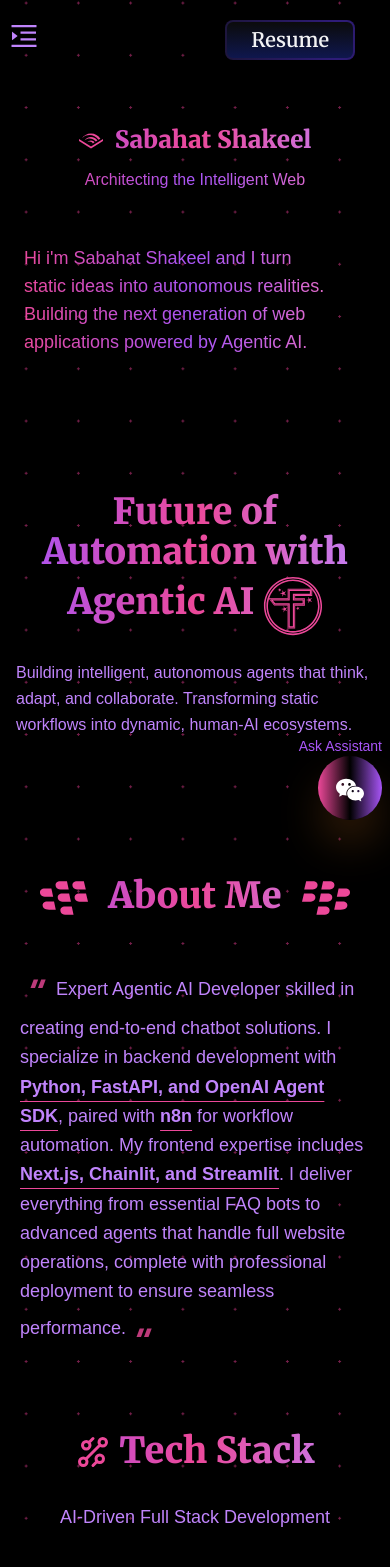
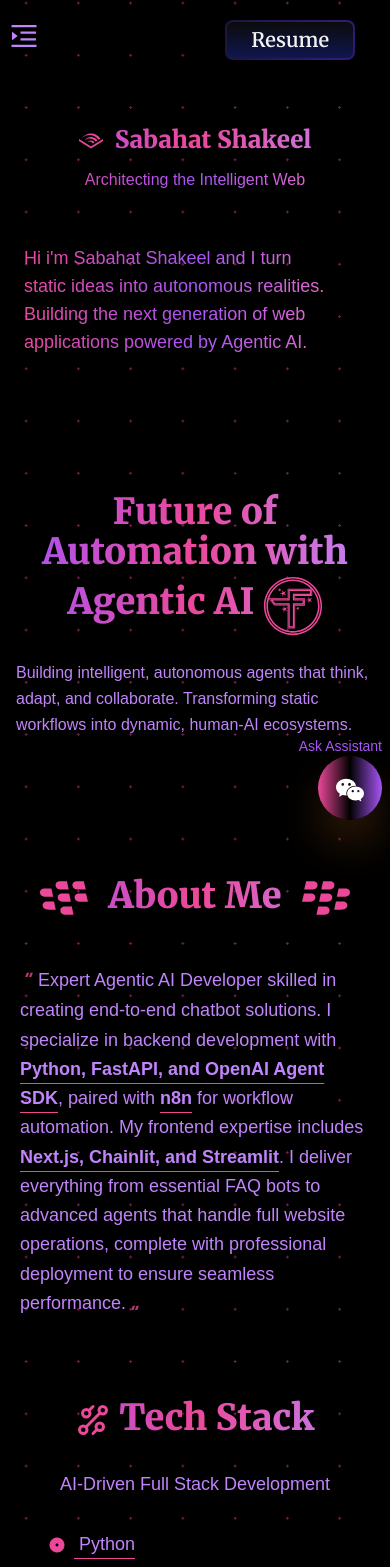
Before and after one commit to Sabahat-Shakeel/Agentic-Portfolio, a Next.js app: page / in a window 390 px wide. Shown: the top 1567 px of the page. Built offline with nearby package versions, Linux system fonts and the light colour scheme; a web font is replaced by a local one.

Commit message:
fixed responsive dimension

```diff
--- a/src/app/components/about/about.tsx
+++ b/src/app/components/about/about.tsx
@@ -9,10 +9,10 @@
 export default function AboutMe() {
   return (
     <section >
-      <div className={` ${sour_gummy.className} text-start py-12 px-1 `}>
+      <div className={`${sour_gummy.className} text-start py-12 px-1`}>
       <h1 className={`${merrweight.className} text-4xl text-center mb-11 bg-gradient-to-r from-purple-500 via-pink-500 to-purple-400 bg-clip-text text-transparent mt-11`}> <FaBlackberry className="inline-block -scale-x-100  mr-3  text-5xl text-pink-500 " /> About Me < FaBlackberry className="inline-block ml-3 text-5xl text-pink-500 " /></h1>
 
-      <p className="text-start text-purple-400 text-lg leading-relaxed lg:p-4 "><CgQuote className="inline-block mb-3 text-4xl text-pink-500/80" />
+      <p className="text-start text-purple-400 text-lg leading-relaxed lg:p-4 "><CgQuote className="inline-block mb-3 text-md text-pink-500/80" />
         Expert Agentic AI Developer skilled in creating end-to-end chatbot solutions.
         I specialize in backend development with{" "}
         <span className="font-bold underline underline-offset-8 decoration-pink-500">
@@ -26,7 +26,7 @@
         . I deliver everything from essential FAQ bots to advanced agents that handle
         full website operations, complete with professional deployment to ensure
         seamless performance.
-        <CgQuote className="inline-block mt-2 text-4xl text-pink-500/80" /></p>
+        <CgQuote className="inline-block mt-2 text-md text-pink-500/80" /></p>
        </div>
       <TechStack/>
     </section>
--- a/src/app/components/navbar/navbar.tsx
+++ b/src/app/components/navbar/navbar.tsx
@@ -32,7 +32,7 @@
           <div className="absolute top-5 left-5 ">
             <button
               onClick={toggleMenu}
-              className="text-purple-400 fixed top-0 z-20 mt-4  [text-shadow:0_0_20px_#bc82ca]"
+              className="text-purple-400 fixed top-0 z-20 mt-4 text-shadow:0_0_20px_#bc82ca]"
             ><AiOutlineMenuFold size={32}/>
            </button>
           </div>
@@ -43,7 +43,7 @@
               <Link href="/" onClick={toggleMenu}>Home</Link>
             </li>
             <li className="hover:scale-105 hover:decoration-pink-500 hover:underline hover:underline-offset-8">
-              <Link href="/project" onClick={toggleMenu}>Projects</Link>
+              <Link href="#project" onClick={toggleMenu}>Projects</Link>
             </li>
             <li className="hover:scale-105 hover:decoration-pink-500 hover:underline hover:underline-offset-8">
               <Link href="mailto:syedasabahatshakeel@gmail.com" onClick={toggleMenu}>Contact</Link>
--- a/src/app/components/projects/todoapp.tsx
+++ b/src/app/components/projects/todoapp.tsx
@@ -9,7 +9,7 @@
 
 export default function ProjectTodos(){
   return(
-    <div className='mt-20'>
+    <div id="project" className='mt-20'>
     <h1 className={`${merrweight.className} p-4 text-5xl text-center bg-gradient-to-r from-purple-900 via-pink-500 to-purple-900 bg-clip-text text-transparent`}><FaBity className="inline-block m-3 mb-5 text-6xl text-pink-500 " /> PROJECTS </h1>
 
     <Link href ="https://intelligent-todo.vercel.app/"><div className="flex items-center justify-center mt-8 p-4 ">
```
